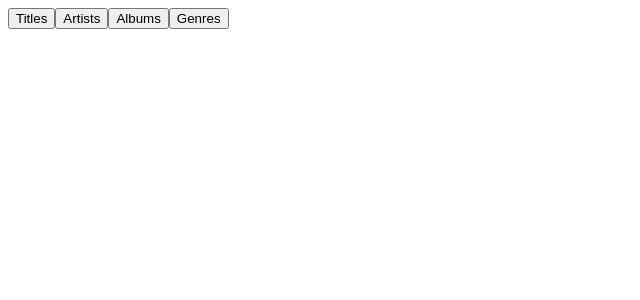
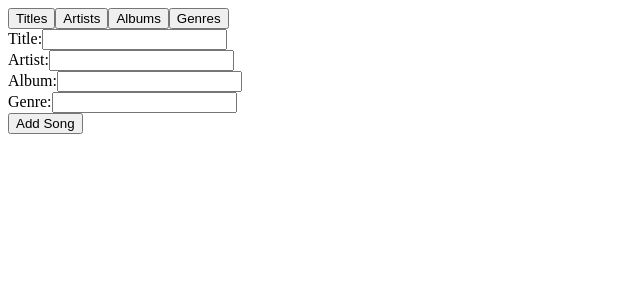
Before and after one commit to debreroha/Music-Player, a React (Create React App) app in the folder frontend/: page / in a window 1280 px wide. Shown: the top 300 px of the page, without its empty margins (0-640 px from the left). Built offline with nearby package versions, Linux system fonts and the light colour scheme.

Commit message:
finishing add song component

```diff
--- a/frontend/src/App.tsx
+++ b/frontend/src/App.tsx
@@ -22,8 +22,9 @@ const App = () => {
 
   return (
     <>
+      <GetSong />
 
-      <GetSong />
+      <AddSong />
       {/* <AddSong /> */}
       {/* <button onClick={handleAddSong}>Add Song</button> */}
 
--- a/frontend/src/components/AddSong.tsx
+++ b/frontend/src/components/AddSong.tsx
@@ -13,8 +13,19 @@ const AddSong: React.FC = () => {
   });
 
   const handleAddSong = () => {
-    // const songToAdd: SongType = { ...newSong };
-    dispatch(addSongFetch(newSong));
+    // Dispatch the addSongFetch action with the newSong details
+    dispatch({
+      type: 'songs/addSongFetch',
+      payload: {
+        title: newSong.title,
+        artist: newSong.artist,
+        album: newSong.album,
+        genre: newSong.genre,
+        // Add other properties as needed
+      },
+    });
+
+    // Reset the state to clear the form
     setNewSong({
       title: '',
       artist: '',
@@ -22,6 +33,7 @@ const AddSong: React.FC = () => {
       genre: '',
     });
   };
+
 
   const handleChange = (e: ChangeEvent<HTMLInputElement>) => {
     const { name, value } = e.target;
--- a/frontend/src/saga/sagas.tsx
+++ b/frontend/src/saga/sagas.tsx
@@ -33,16 +33,10 @@ export function* watcherSongSaga() {
 }
 
 
-//root saga
-// export default function* rootSaga() {
-//   yield all([watcherSongSaga()]);
-// }
-
-
+//// add songs to DATABASE
 export const addSongToApi = (newSong: SongType): Promise<AxiosResponse<SongType>> => {
-  return axios.post<SongType>(`${baseUrl}/songs`, newSong);
+  return axios.post<SongType>(`${baseUrl}/songs/add`, newSong);
 };
-
 
 function* addSongSaga(action: SongActionType) {
   try {
@@ -59,10 +53,6 @@ export function* watcherAddSongSaga() {
 
 }
 
-// export  function* addRootSaga() {
-//   yield all([watcherAddSongSaga()]);
-// }
-
 
 //root saga
 export default function* rootSaga() {
```
